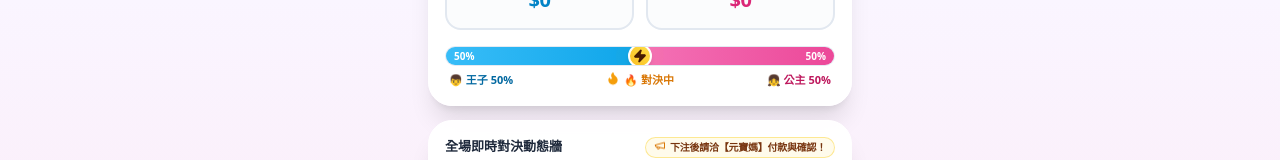
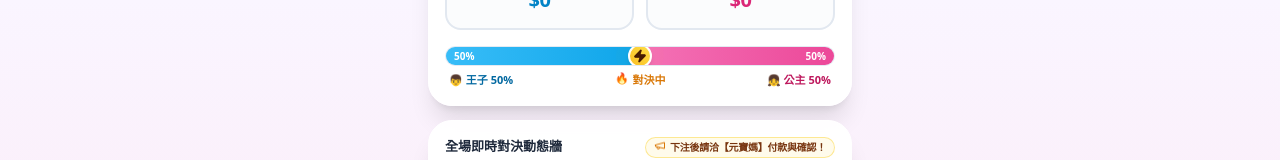
Before and after one commit to Raymond19930624/TinyBet, a React (Vite) app: page / in a window 1280 px wide. Shown: the part 521-681 px from the top of the page. Built offline with nearby package versions, Linux system fonts and the light colour scheme; no server answers.

Commit message:
fix: remove duplicate flame icon in ratio bar footer

```diff
--- a/src/components/RatioBar.jsx
+++ b/src/components/RatioBar.jsx
@@ -39,7 +39,7 @@ export default function RatioBar({
         </div>
       </div>
 
-      {/* 中間：兩隊對決數據卡片 (包含揭曉勝出 Crown 錦旗) */}
+      {/* 中間：兩隊對決數據卡片 */}
       <div className="grid grid-cols-2 gap-3 mb-3">
         {/* 王子隊 */}
         <div
@@ -104,7 +104,7 @@ export default function RatioBar({
         </div>
       </div>
 
-      {/* 底部：雙向戰力對決條 (包含雷電衝擊與流動條紋) */}
+      {/* 底部：雙向戰力對決條 */}
       <div className="w-full relative pt-1">
         <div className="w-full h-5 rounded-full bg-slate-100 overflow-hidden flex shadow-inner relative border border-slate-200/80">
           {/* 王子戰力條 */}
@@ -129,7 +129,7 @@ export default function RatioBar({
             </span>
           </div>
 
-          {/* 交界處黃金雷電標誌 (若尚未揭曉) */}
+          {/* 交界處黃金雷電標誌 */}
           {!revealedResult && (
             <div
               style={{ left: `${princePercent}%` }}
@@ -145,7 +145,7 @@ export default function RatioBar({
           )}
         </div>
 
-        {/* 比例條底部對決標語 */}
+        {/* 比例條底部對決標語 (已移除重複的火焰 Icon，修復為乾淨的🔥 對決中) */}
         <div className="flex items-center justify-between text-[11px] font-bold text-slate-500 mt-1.5 px-1">
           <span className="flex items-center gap-1 text-sky-700 font-extrabold">
             👦 王子 {princePercent}%
@@ -157,8 +157,8 @@ export default function RatioBar({
             </span>
           ) : (
             <span className="text-amber-600 font-black flex items-center gap-1">
-              <Flame className="w-3.5 h-3.5 text-amber-500 fill-amber-500 animate-bounce" />
-              🔥 對決中
+              <span className="animate-bounce inline-block">🔥</span>
+              <span>對決中</span>
             </span>
           )}
 
```
